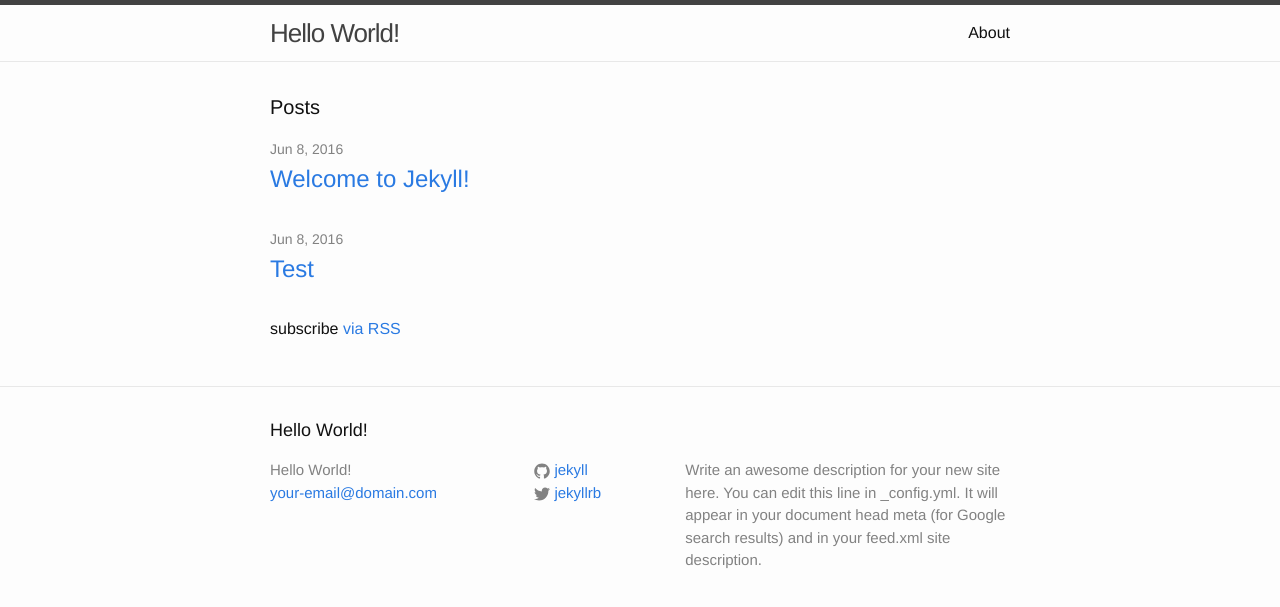
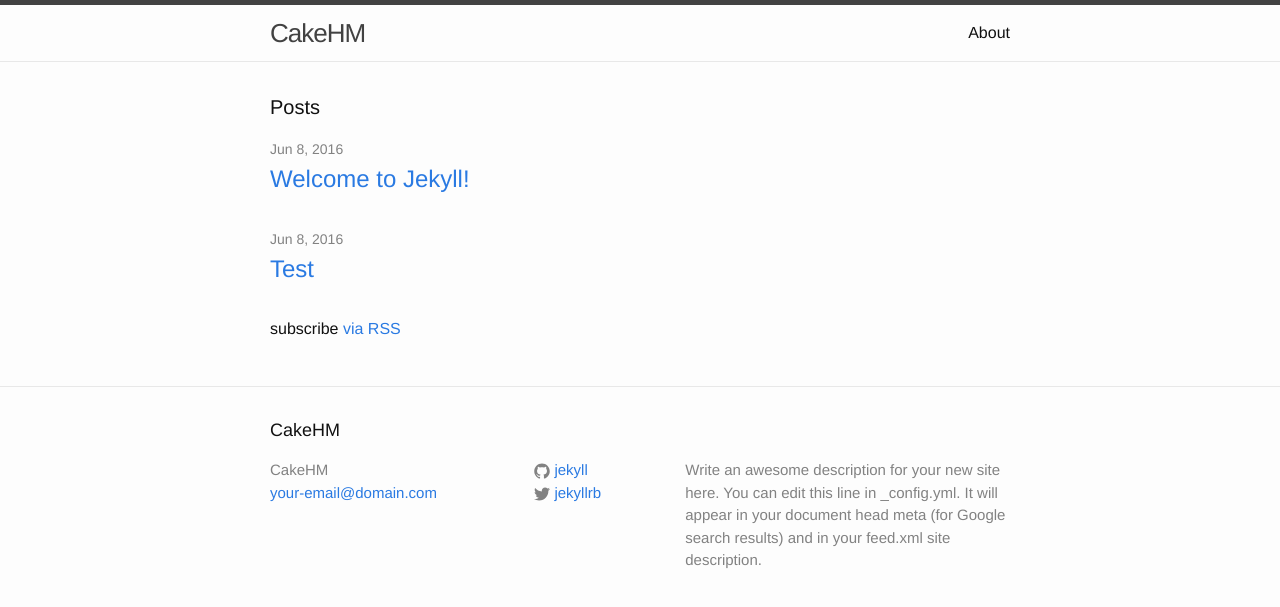
Before and after one commit to cakehm/cakehm.github.io, a Jekyll site: the page built from index.html, in a window 1280 px wide. Shown: the top 607 px of the page. Built offline with Jekyll 4.4.1, drawn with Linux system fonts in a browser that asks for light colours.

Commit message:
Minor change
Just the title is changed.

```diff
--- a/_config.yml
+++ b/_config.yml
@@ -6,7 +6,7 @@
 # 'jekyll serve'. If you change this file, please restart the server process.
 
 # Site settings
-title: Hello World!
+title: CakeHM
 email: your-email@domain.com
 description: > # this means to ignore newlines until "baseurl:"
   Write an awesome description for your new site here. You can edit this
```
